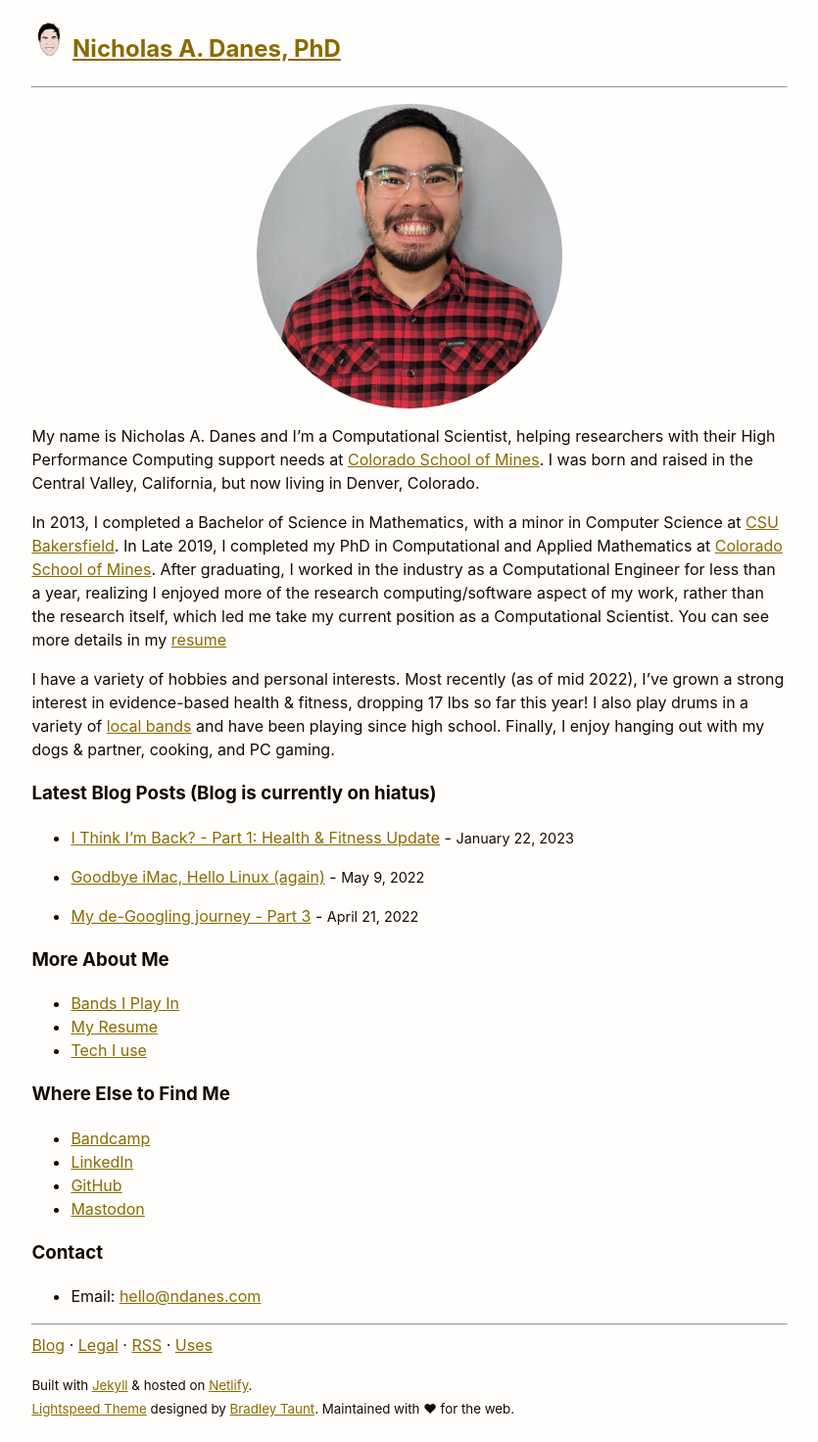
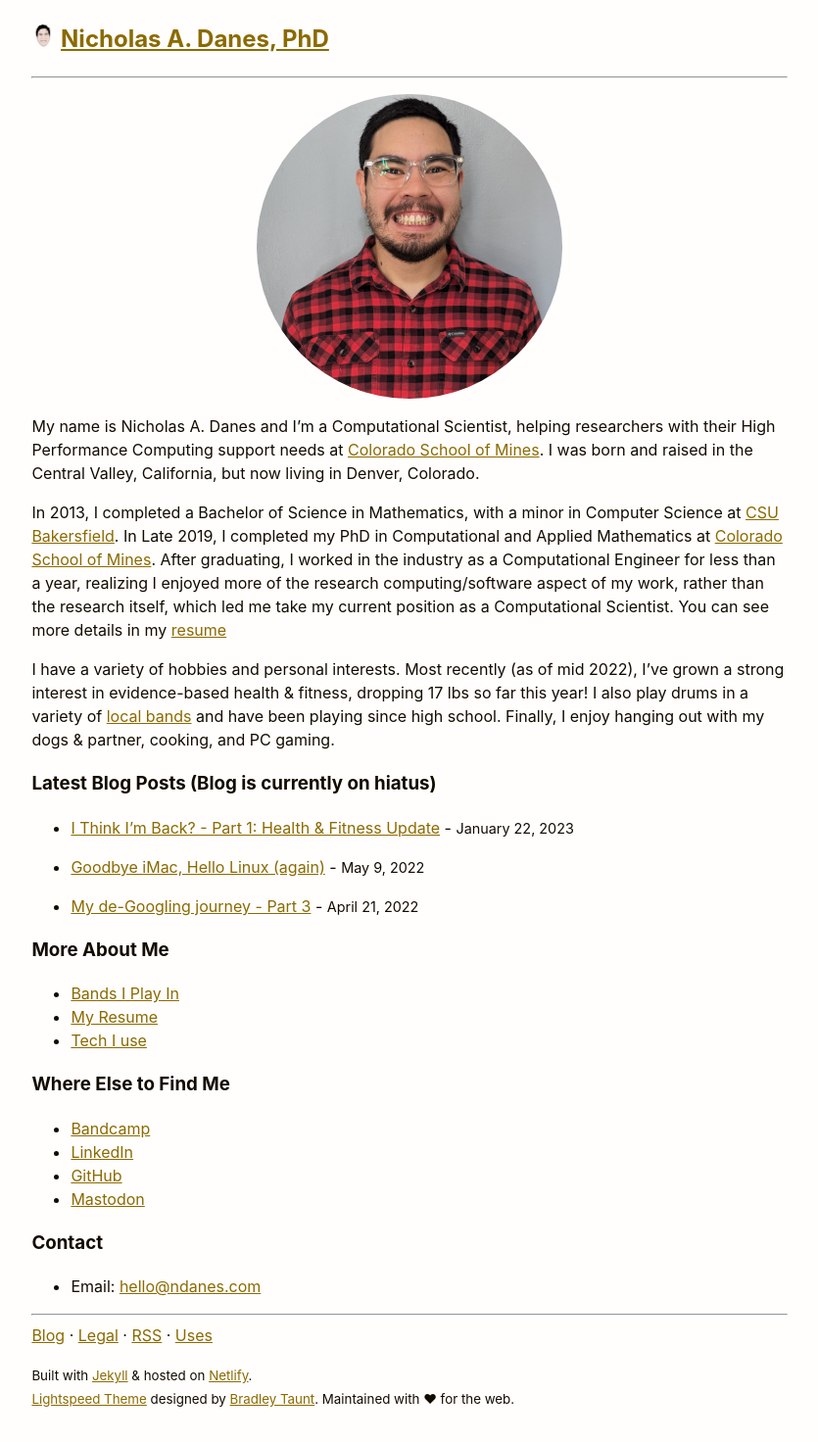
Before and after one commit to danesnick/website_lightspeed, a Jekyll site: the page built from index.markdown, in a window 1280 px wide. Shown: the whole page at 98% size, without its empty margins (222-1057 px from the left). Built offline with Jekyll 4.4.1, drawn with Linux system fonts in a browser that asks for light colours.

Commit message:
Update header.html

```diff
--- a/_includes/header.html
+++ b/_includes/header.html
@@ -1,6 +1,6 @@
 <header role="banner">
     <h2 style="margin-top:0;">
-    <a href="{{ site.baseurl }}/" title="Home"><img style="height:1.5em;" src="/images/me_header.png"></a>
+    <a href="{{ site.baseurl }}/" title="Home"><img style="height:1em;" src="/images/me_header.png"></a>
     <a href="{{ site.baseurl }}/" title="Home">{{ site.title }}</a>
     <br><small>{{ site.tagline }}</small>
     </h3>
```
